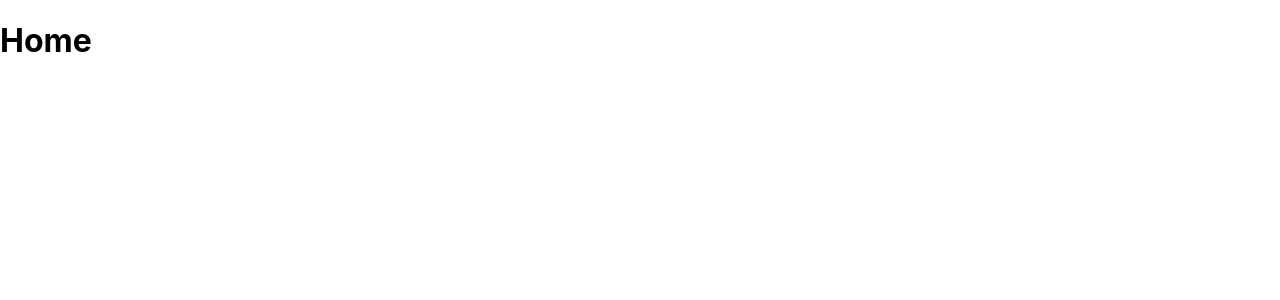
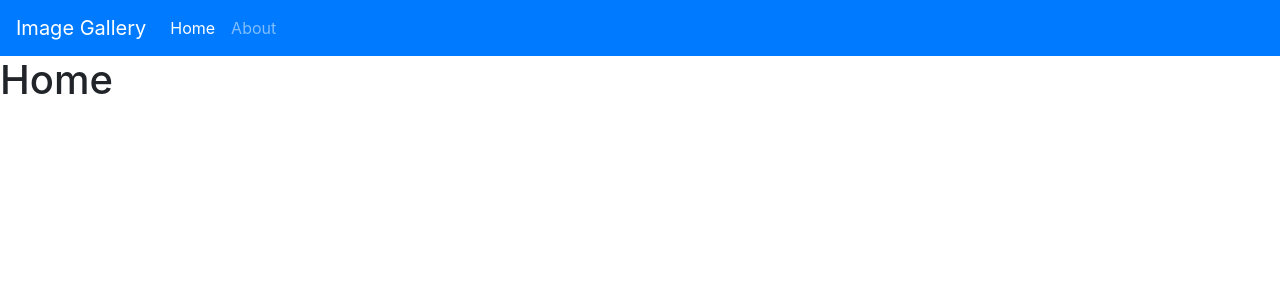
Before and after one commit to gouribhise/image-gallery-two, a React (Create React App) app: page / in a window 1280 px wide. Shown: the top 300 px of the page. Built offline with nearby package versions, Linux system fonts and the light colour scheme.

Commit message:
added bootstrap & navbar

```diff
--- a/public/index.html
+++ b/public/index.html
@@ -10,6 +10,7 @@
       content="Web site created using create-react-app"
     />
     <link rel="apple-touch-icon" href="%PUBLIC_URL%/logo192.png" />
+<link rel="stylesheet" href="https://maxcdn.bootstrapcdn.com/bootstrap/4.0.0/css/bootstrap.min.css" integrity="sha384-Gn5384xqQ1aoWXA+058RXPxPg6fy4IWvTNh0E263XmFcJlSAwiGgFAW/dAiS6JXm" crossorigin="anonymous">
     <!--
       manifest.json provides metadata used when your web app is installed on a
       user's mobile device or desktop. See https://developers.google.com/web/fundamentals/web-app-manifest/
@@ -39,5 +40,8 @@
       To begin the development, run `npm start` or `yarn start`.
       To create a production bundle, use `npm run build` or `yarn build`.
     -->
+    <script src="https://code.jquery.com/jquery-3.2.1.slim.min.js" integrity="sha384-KJ3o2DKtIkvYIK3UENzmM7KCkRr/rE9/Qpg6aAZGJwFDMVNA/GpGFF93hXpG5KkN" crossorigin="anonymous"></script>
+<script src="https://cdnjs.cloudflare.com/ajax/libs/popper.js/1.12.9/umd/popper.min.js" integrity="sha384-ApNbgh9B+Y1QKtv3Rn7W3mgPxhU9K/ScQsAP7hUibX39j7fakFPskvXusvfa0b4Q" crossorigin="anonymous"></script>
+<script src="https://maxcdn.bootstrapcdn.com/bootstrap/4.0.0/js/bootstrap.min.js" integrity="sha384-JZR6Spejh4U02d8jOt6vLEHfe/JQGiRRSQQxSfFWpi1MquVdAyjUar5+76PVCmYl" crossorigin="anonymous"></script>
   </body>
 </html>
--- a/src/App.js
+++ b/src/App.js
@@ -5,9 +5,11 @@
 import Home from './pages/Home'
 import About from './pages/About'
 
+import Navbar from './components/Navbar'
 function App() {
   return (
     <Router>
+    <Navbar/>
      <Switch>
         <Route exact path="/">
            <Home/>
--- /dev/null
+++ b/src/components/Navbar.js
@@ -0,0 +1,29 @@
+import React from 'react'
+import { Link } from 'react-router-dom'
+ export default function Navbar() {
+  return (
+<nav className="navbar navbar-expand-lg navbar-dark bg-primary">
+     <Link to='/' className="navbar-brand">
+     Image Gallery </Link>
+      <button className="navbar-toggler" type="button" data-toggle="collapse" data-target="#navbarColor01" aria-controls="navbarColor01" aria-expanded="false" aria-label="Toggle navigation">
+        <span className="navbar-toggler-icon"></span>
+      </button>
+
+      <div className="collapse navbar-collapse" id="navbarColor01">
+        <ul className="navbar-nav mr-auto">
+          <li className="nav-item active">
+             <Link to='/' className="nav-link">Home</Link>
+              <span className="sr-only">(current)</span>
+
+          </li>
+          <li className="nav-item">
+            <Link to ="/about" className="nav-link">About</Link>
+          </li>
+
+
+        </ul>
+
+      </div>
+    </nav>
+  )
+}
```
